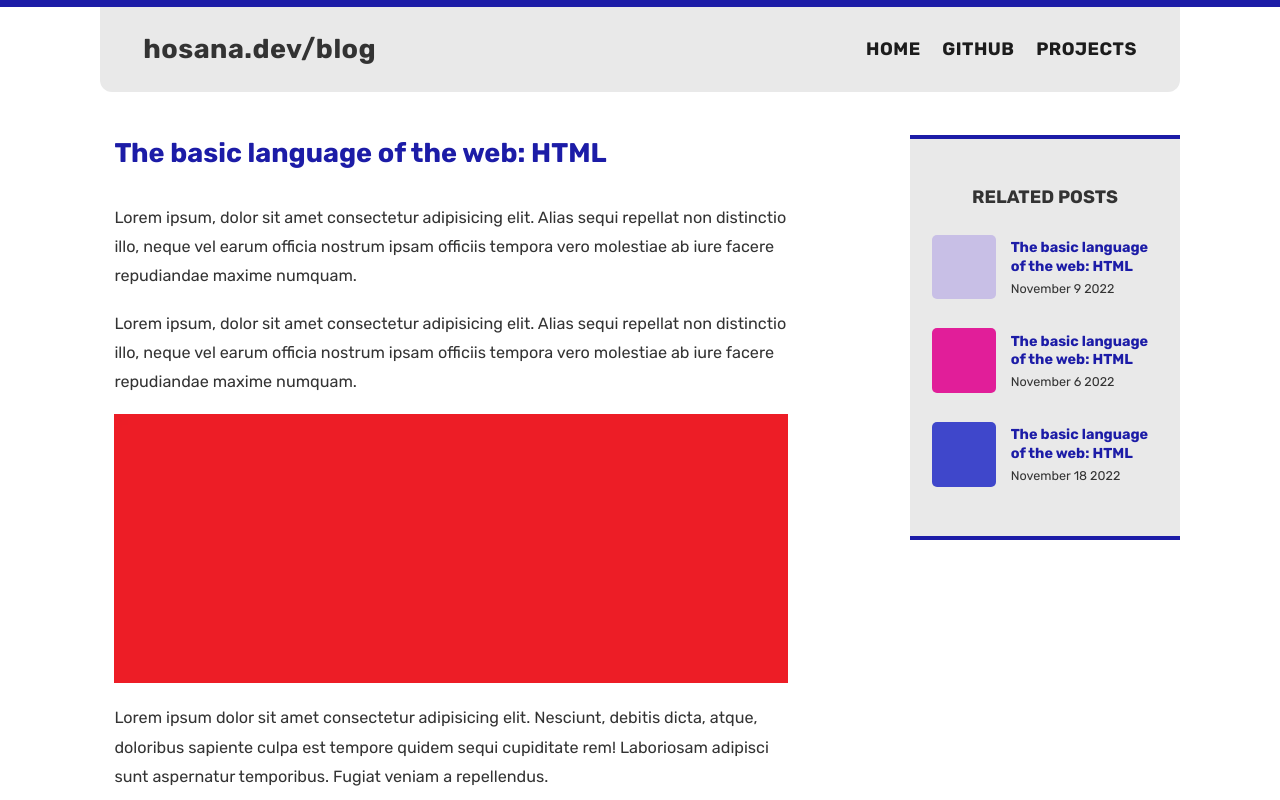
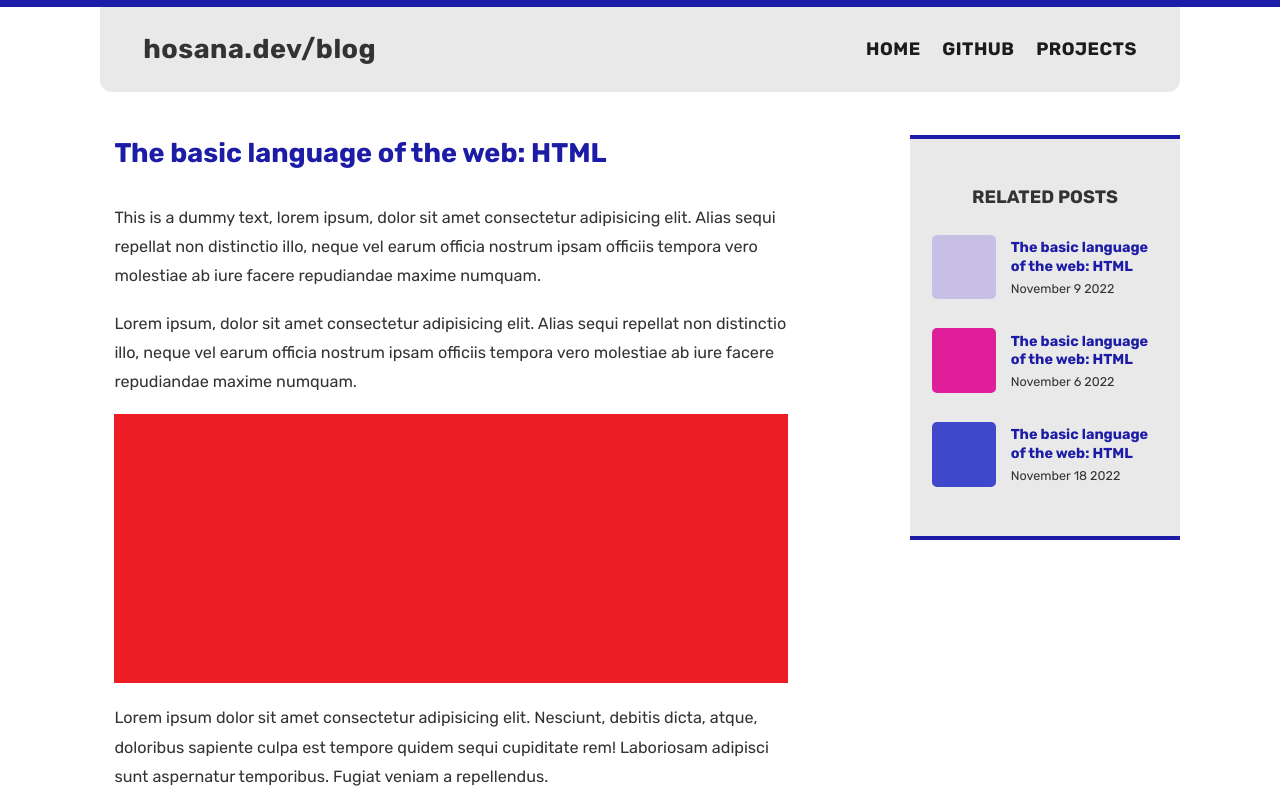
Before and after one commit to devhosana/hosana.dev-blog, a React (Vite) app: page / in a window 1280 px wide. Shown: the top 800 px of the page. Built offline with nearby package versions, Linux system fonts and the light colour scheme.

Commit message:
Added debounding + smooth scrolling after interact with PostsPagination

```diff
--- a/src/components/MainComponent/MainComponent.jsx
+++ b/src/components/MainComponent/MainComponent.jsx
@@ -8,7 +8,6 @@ import BlogPost from "../BlogPost/BlogPost";
 import RelatedPost from '../RelatedPost/RelatedPost';
 import PostsPagination from "../PostsPagination/PostsPagination";
 import Footer from "../Footer/Footer";
-
 
 import { postsContent, randomRelatedPosts } from "../../postsContent.js";
 
--- a/src/components/NavBar/NavBar.jsx
+++ b/src/components/NavBar/NavBar.jsx
@@ -2,7 +2,7 @@ import styles from './NavBar.module.css';
 
 function NavBar() {
   return (
-    <header className={styles["header__container"]}>
+    <header className={styles["header__container"]} id="nav__bar">
       <h1 className={styles["nav__title"]}>hosana.dev/blog</h1>
 
       <nav className={styles.navbar}>
--- a/src/components/PostsPagination/PostsPagination.module.css
+++ b/src/components/PostsPagination/PostsPagination.module.css
@@ -7,6 +7,8 @@
 }
 
 .arrowContainer {
+  border: none;
+  background-color: transparent;
   display: flex;
   flex-direction: column;
   align-items: center;
--- a/src/postsContent.js
+++ b/src/postsContent.js
@@ -50,7 +50,7 @@ export const postsContent = [
     {
       title: "The basic language of the web: HTML",
       paragraphs: [
-        "Lorem ipsum, dolor sit amet consectetur adipisicing elit. Alias sequi repellat non distinctio illo, neque vel earum officia nostrum ipsam officiis tempora vero molestiae ab iure facere repudiandae maxime numquam.",
+        "This is a dummy text, lorem ipsum, dolor sit amet consectetur adipisicing elit. Alias sequi repellat non distinctio illo, neque vel earum officia nostrum ipsam officiis tempora vero molestiae ab iure facere repudiandae maxime numquam.",
 
         "Lorem ipsum, dolor sit amet consectetur adipisicing elit. Alias sequi repellat non distinctio illo, neque vel earum officia nostrum ipsam officiis tempora vero molestiae ab iure facere repudiandae maxime numquam.",
 
@@ -67,7 +67,7 @@ export const postsContent = [
     {
       title: "The basic language of the web: HTML",
       paragraphs: [
-        "Lorem ipsum, dolor sit amet consectetur adipisicing elit. Alias sequi repellat non distinctio illo, neque vel earum officia nostrum ipsam officiis tempora vero molestiae ab iure facere repudiandae maxime numquam.",
+        "This is a dummy text, lorem ipsum, dolor sit amet consectetur adipisicing elit. Alias sequi repellat non distinctio illo, neque vel earum officia nostrum ipsam officiis tempora vero molestiae ab iure facere repudiandae maxime numquam.",
 
         "Lorem ipsum, dolor sit amet consectetur adipisicing elit. Alias sequi repellat non distinctio illo, neque vel earum officia nostrum ipsam officiis tempora vero molestiae ab iure facere repudiandae maxime numquam.",
 
@@ -84,7 +84,7 @@ export const postsContent = [
     {
       title: "The basic language of the web: HTML",
       paragraphs: [
-        "Lorem ipsum, dolor sit amet consectetur adipisicing elit. Alias sequi repellat non distinctio illo, neque vel earum officia nostrum ipsam officiis tempora vero molestiae ab iure facere repudiandae maxime numquam.",
+        "This is a dummy text, lorem ipsum, dolor sit amet consectetur adipisicing elit. Alias sequi repellat non distinctio illo, neque vel earum officia nostrum ipsam officiis tempora vero molestiae ab iure facere repudiandae maxime numquam.",
 
         "Lorem ipsum, dolor sit amet consectetur adipisicing elit. Alias sequi repellat non distinctio illo, neque vel earum officia nostrum ipsam officiis tempora vero molestiae ab iure facere repudiandae maxime numquam.",
 
@@ -103,7 +103,7 @@ export const postsContent = [
     {
       title: "The basic language of the web: HTML",
       paragraphs: [
-        "Lorem ipsum, dolor sit amet consectetur adipisicing elit. Alias sequi repellat non distinctio illo, neque vel earum officia nostrum ipsam officiis tempora vero molestiae ab iure facere repudiandae maxime numquam.",
+        "This is a dummy text, lorem ipsum, dolor sit amet consectetur adipisicing elit. Alias sequi repellat non distinctio illo, neque vel earum officia nostrum ipsam officiis tempora vero molestiae ab iure facere repudiandae maxime numquam.",
 
         "Lorem ipsum, dolor sit amet consectetur adipisicing elit. Alias sequi repellat non distinctio illo, neque vel earum officia nostrum ipsam officiis tempora vero molestiae ab iure facere repudiandae maxime numquam.",
 
@@ -120,7 +120,7 @@ export const postsContent = [
     {
       title: "The basic language of the web: HTML",
       paragraphs: [
-        "Lorem ipsum, dolor sit amet consectetur adipisicing elit. Alias sequi repellat non distinctio illo, neque vel earum officia nostrum ipsam officiis tempora vero molestiae ab iure facere repudiandae maxime numquam.",
+        "This is a dummy text, lorem ipsum, dolor sit amet consectetur adipisicing elit. Alias sequi repellat non distinctio illo, neque vel earum officia nostrum ipsam officiis tempora vero molestiae ab iure facere repudiandae maxime numquam.",
 
         "Lorem ipsum, dolor sit amet consectetur adipisicing elit. Alias sequi repellat non distinctio illo, neque vel earum officia nostrum ipsam officiis tempora vero molestiae ab iure facere repudiandae maxime numquam.",
 
@@ -137,7 +137,7 @@ export const postsContent = [
     {
       title: "The basic language of the web: HTML",
       paragraphs: [
-        "Lorem ipsum, dolor sit amet consectetur adipisicing elit. Alias sequi repellat non distinctio illo, neque vel earum officia nostrum ipsam officiis tempora vero molestiae ab iure facere repudiandae maxime numquam.",
+        "This is a dummy text, lorem ipsum, dolor sit amet consectetur adipisicing elit. Alias sequi repellat non distinctio illo, neque vel earum officia nostrum ipsam officiis tempora vero molestiae ab iure facere repudiandae maxime numquam.",
 
         "Lorem ipsum, dolor sit amet consectetur adipisicing elit. Alias sequi repellat non distinctio illo, neque vel earum officia nostrum ipsam officiis tempora vero molestiae ab iure facere repudiandae maxime numquam.",
 
@@ -156,7 +156,7 @@ export const postsContent = [
     {
       title: "The basic language of the web: HTML",
       paragraphs: [
-        "Lorem ipsum, dolor sit amet consectetur adipisicing elit. Alias sequi repellat non distinctio illo, neque vel earum officia nostrum ipsam officiis tempora vero molestiae ab iure facere repudiandae maxime numquam.",
+        "This is a dummy text, lorem ipsum, dolor sit amet consectetur adipisicing elit. Alias sequi repellat non distinctio illo, neque vel earum officia nostrum ipsam officiis tempora vero molestiae ab iure facere repudiandae maxime numquam.",
 
         "Lorem ipsum, dolor sit amet consectetur adipisicing elit. Alias sequi repellat non distinctio illo, neque vel earum officia nostrum ipsam officiis tempora vero molestiae ab iure facere repudiandae maxime numquam.",
 
@@ -173,7 +173,7 @@ export const postsContent = [
     {
       title: "The basic language of the web: HTML",
       paragraphs: [
-        "Lorem ipsum, dolor sit amet consectetur adipisicing elit. Alias sequi repellat non distinctio illo, neque vel earum officia nostrum ipsam officiis tempora vero molestiae ab iure facere repudiandae maxime numquam.",
+        "This is a dummy text, lorem ipsum, dolor sit amet consectetur adipisicing elit. Alias sequi repellat non distinctio illo, neque vel earum officia nostrum ipsam officiis tempora vero molestiae ab iure facere repudiandae maxime numquam.",
 
         "Lorem ipsum, dolor sit amet consectetur adipisicing elit. Alias sequi repellat non distinctio illo, neque vel earum officia nostrum ipsam officiis tempora vero molestiae ab iure facere repudiandae maxime numquam.",
 
@@ -190,7 +190,7 @@ export const postsContent = [
     {
       title: "The basic language of the web: HTML",
       paragraphs: [
-        "Lorem ipsum, dolor sit amet consectetur adipisicing elit. Alias sequi repellat non distinctio illo, neque vel earum officia nostrum ipsam officiis tempora vero molestiae ab iure facere repudiandae maxime numquam.",
+        "This is a dummy text, lorem ipsum, dolor sit amet consectetur adipisicing elit. Alias sequi repellat non distinctio illo, neque vel earum officia nostrum ipsam officiis tempora vero molestiae ab iure facere repudiandae maxime numquam.",
 
         "Lorem ipsum, dolor sit amet consectetur adipisicing elit. Alias sequi repellat non distinctio illo, neque vel earum officia nostrum ipsam officiis tempora vero molestiae ab iure facere repudiandae maxime numquam.",
 
@@ -209,7 +209,7 @@ export const postsContent = [
     {
       title: "The basic language of the web: HTML",
       paragraphs: [
-        "Lorem ipsum, dolor sit amet consectetur adipisicing elit. Alias sequi repellat non distinctio illo, neque vel earum officia nostrum ipsam officiis tempora vero molestiae ab iure facere repudiandae maxime numquam.",
+        "This is a dummy text, lorem ipsum, dolor sit amet consectetur adipisicing elit. Alias sequi repellat non distinctio illo, neque vel earum officia nostrum ipsam officiis tempora vero molestiae ab iure facere repudiandae maxime numquam.",
 
         "Lorem ipsum, dolor sit amet consectetur adipisicing elit. Alias sequi repellat non distinctio illo, neque vel earum officia nostrum ipsam officiis tempora vero molestiae ab iure facere repudiandae maxime numquam.",
 
@@ -226,7 +226,7 @@ export const postsContent = [
     {
       title: "The basic language of the web: HTML",
       paragraphs: [
-        "Lorem ipsum, dolor sit amet consectetur adipisicing elit. Alias sequi repellat non distinctio illo, neque vel earum officia nostrum ipsam officiis tempora vero molestiae ab iure facere repudiandae maxime numquam.",
+        "This is a dummy text, lorem ipsum, dolor sit amet consectetur adipisicing elit. Alias sequi repellat non distinctio illo, neque vel earum officia nostrum ipsam officiis tempora vero molestiae ab iure facere repudiandae maxime numquam.",
 
         "Lorem ipsum, dolor sit amet consectetur adipisicing elit. Alias sequi repellat non distinctio illo, neque vel earum officia nostrum ipsam officiis tempora vero molestiae ab iure facere repudiandae maxime numquam.",
 
@@ -243,7 +243,7 @@ export const postsContent = [
     {
       title: "The basic language of the web: HTML",
       paragraphs: [
-        "Lorem ipsum, dolor sit amet consectetur adipisicing elit. Alias sequi repellat non distinctio illo, neque vel earum officia nostrum ipsam officiis tempora vero molestiae ab iure facere repudiandae maxime numquam.",
+        "This is a dummy text, lorem ipsum, dolor sit amet consectetur adipisicing elit. Alias sequi repellat non distinctio illo, neque vel earum officia nostrum ipsam officiis tempora vero molestiae ab iure facere repudiandae maxime numquam.",
 
         "Lorem ipsum, dolor sit amet consectetur adipisicing elit. Alias sequi repellat non distinctio illo, neque vel earum officia nostrum ipsam officiis tempora vero molestiae ab iure facere repudiandae maxime numquam.",
 
@@ -262,7 +262,7 @@ export const postsContent = [
     {
       title: "The basic language of the web: HTML",
       paragraphs: [
-        "Lorem ipsum, dolor sit amet consectetur adipisicing elit. Alias sequi repellat non distinctio illo, neque vel earum officia nostrum ipsam officiis tempora vero molestiae ab iure facere repudiandae maxime numquam.",
+        "This is a dummy text, lorem ipsum, dolor sit amet consectetur adipisicing elit. Alias sequi repellat non distinctio illo, neque vel earum officia nostrum ipsam officiis tempora vero molestiae ab iure facere repudiandae maxime numquam.",
 
         "Lorem ipsum, dolor sit amet consectetur adipisicing elit. Alias sequi repellat non distinctio illo, neque vel earum officia nostrum ipsam officiis tempora vero molestiae ab iure facere repudiandae maxime numquam.",
 
@@ -279,7 +279,7 @@ export const postsContent = [
     {
       title: "The basic language of the web: HTML",
       paragraphs: [
-        "Lorem ipsum, dolor sit amet consectetur adipisicing elit. Alias sequi repellat non distinctio illo, neque vel earum officia nostrum ipsam officiis tempora vero molestiae ab iure facere repudiandae maxime numquam.",
+        "This is a dummy text, lorem ipsum, dolor sit amet consectetur adipisicing elit. Alias sequi repellat non distinctio illo, neque vel earum officia nostrum ipsam officiis tempora vero molestiae ab iure facere repudiandae maxime numquam.",
 
         "Lorem ipsum, dolor sit amet consectetur adipisicing elit. Alias sequi repellat non distinctio illo, neque vel earum officia nostrum ipsam officiis tempora vero molestiae ab iure facere repudiandae maxime numquam.",
 
@@ -296,7 +296,7 @@ export const postsContent = [
     {
       title: "The basic language of the web: HTML",
       paragraphs: [
-        "Lorem ipsum, dolor sit amet consectetur adipisicing elit. Alias sequi repellat non distinctio illo, neque vel earum officia nostrum ipsam officiis tempora vero molestiae ab iure facere repudiandae maxime numquam.",
+        "This is a dummy text, lorem ipsum, dolor sit amet consectetur adipisicing elit. Alias sequi repellat non distinctio illo, neque vel earum officia nostrum ipsam officiis tempora vero molestiae ab iure facere repudiandae maxime numquam.",
 
         "Lorem ipsum, dolor sit amet consectetur adipisicing elit. Alias sequi repellat non distinctio illo, neque vel earum officia nostrum ipsam officiis tempora vero molestiae ab iure facere repudiandae maxime numquam.",
 
@@ -315,7 +315,7 @@ export const postsContent = [
     {
       title: "The basic language of the web: HTML",
       paragraphs: [
-        "Lorem ipsum, dolor sit amet consectetur adipisicing elit. Alias sequi repellat non distinctio illo, neque vel earum officia nostrum ipsam officiis tempora vero molestiae ab iure facere repudiandae maxime numquam.",
+        "This is a dummy text, lorem ipsum, dolor sit amet consectetur adipisicing elit. Alias sequi repellat non distinctio illo, neque vel earum officia nostrum ipsam officiis tempora vero molestiae ab iure facere repudiandae maxime numquam.",
 
         "Lorem ipsum, dolor sit amet consectetur adipisicing elit. Alias sequi repellat non distinctio illo, neque vel earum officia nostrum ipsam officiis tempora vero molestiae ab iure facere repudiandae maxime numquam.",
 
@@ -332,7 +332,7 @@ export const postsContent = [
     {
       title: "The basic language of the web: HTML",
       paragraphs: [
-        "Lorem ipsum, dolor sit amet consectetur adipisicing elit. Alias sequi repellat non distinctio illo, neque vel earum officia nostrum ipsam officiis tempora vero molestiae ab iure facere repudiandae maxime numquam.",
+        "This is a dummy text, lorem ipsum, dolor sit amet consectetur adipisicing elit. Alias sequi repellat non distinctio illo, neque vel earum officia nostrum ipsam officiis tempora vero molestiae ab iure facere repudiandae maxime numquam.",
 
         "Lorem ipsum, dolor sit amet consectetur adipisicing elit. Alias sequi repellat non distinctio illo, neque vel earum officia nostrum ipsam officiis tempora vero molestiae ab iure facere repudiandae maxime numquam.",
 
@@ -349,7 +349,7 @@ export const postsContent = [
     {
       title: "The basic language of the web: HTML",
       paragraphs: [
-        "Lorem ipsum, dolor sit amet consectetur adipisicing elit. Alias sequi repellat non distinctio illo, neque vel earum officia nostrum ipsam officiis tempora vero molestiae ab iure facere repudiandae maxime numquam.",
+        "This is a dummy text, lorem ipsum, dolor sit amet consectetur adipisicing elit. Alias sequi repellat non distinctio illo, neque vel earum officia nostrum ipsam officiis tempora vero molestiae ab iure facere repudiandae maxime numquam.",
 
         "Lorem ipsum, dolor sit amet consectetur adipisicing elit. Alias sequi repellat non distinctio illo, neque vel earum officia nostrum ipsam officiis tempora vero molestiae ab iure facere repudiandae maxime numquam.",
 
@@ -368,7 +368,7 @@ export const postsContent = [
     {
       title: "The basic language of the web: HTML",
       paragraphs: [
-        "Lorem ipsum, dolor sit amet consectetur adipisicing elit. Alias sequi repellat non distinctio illo, neque vel earum officia nostrum ipsam officiis tempora vero molestiae ab iure facere repudiandae maxime numquam.",
+        "This is a dummy text, lorem ipsum, dolor sit amet consectetur adipisicing elit. Alias sequi repellat non distinctio illo, neque vel earum officia nostrum ipsam officiis tempora vero molestiae ab iure facere repudiandae maxime numquam.",
 
         "Lorem ipsum, dolor sit amet consectetur adipisicing elit. Alias sequi repellat non distinctio illo, neque vel earum officia nostrum ipsam officiis tempora vero molestiae ab iure facere repudiandae maxime numquam.",
 
@@ -385,7 +385,7 @@ export const postsContent = [
     {
       title: "The basic language of the web: HTML",
       paragraphs: [
-        "Lorem ipsum, dolor sit amet consectetur adipisicing elit. Alias sequi repellat non distinctio illo, neque vel earum officia nostrum ipsam officiis tempora vero molestiae ab iure facere repudiandae maxime numquam.",
+        "This is a dummy text, lorem ipsum, dolor sit amet consectetur adipisicing elit. Alias sequi repellat non distinctio illo, neque vel earum officia nostrum ipsam officiis tempora vero molestiae ab iure facere repudiandae maxime numquam.",
 
         "Lorem ipsum, dolor sit amet consectetur adipisicing elit. Alias sequi repellat non distinctio illo, neque vel earum officia nostrum ipsam officiis tempora vero molestiae ab iure facere repudiandae maxime numquam.",
 
@@ -402,7 +402,7 @@ export const postsContent = [
     {
       title: "The basic language of the web: HTML",
       paragraphs: [
-        "Lorem ipsum, dolor sit amet consectetur adipisicing elit. Alias sequi repellat non distinctio illo, neque vel earum officia nostrum ipsam officiis tempora vero molestiae ab iure facere repudiandae maxime numquam.",
+        "This is a dummy text, lorem ipsum, dolor sit amet consectetur adipisicing elit. Alias sequi repellat non distinctio illo, neque vel earum officia nostrum ipsam officiis tempora vero molestiae ab iure facere repudiandae maxime numquam.",
 
         "Lorem ipsum, dolor sit amet consectetur adipisicing elit. Alias sequi repellat non distinctio illo, neque vel earum officia nostrum ipsam officiis tempora vero molestiae ab iure facere repudiandae maxime numquam.",
 
@@ -421,7 +421,7 @@ export const postsContent = [
     {
       title: "The basic language of the web: HTML",
       paragraphs: [
-        "Lorem ipsum, dolor sit amet consectetur adipisicing elit. Alias sequi repellat non distinctio illo, neque vel earum officia nostrum ipsam officiis tempora vero molestiae ab iure facere repudiandae maxime numquam.",
+        "This is a dummy text, lorem ipsum, dolor sit amet consectetur adipisicing elit. Alias sequi repellat non distinctio illo, neque vel earum officia nostrum ipsam officiis tempora vero molestiae ab iure facere repudiandae maxime numquam.",
 
         "Lorem ipsum, dolor sit amet consectetur adipisicing elit. Alias sequi repellat non distinctio illo, neque vel earum officia nostrum ipsam officiis tempora vero molestiae ab iure facere repudiandae maxime numquam.",
 
@@ -438,7 +438,7 @@ export const postsContent = [
     {
       title: "The basic language of the web: HTML",
       paragraphs: [
-        "Lorem ipsum, dolor sit amet consectetur adipisicing elit. Alias sequi repellat non distinctio illo, neque vel earum officia nostrum ipsam officiis tempora vero molestiae ab iure facere repudiandae maxime numquam.",
+        "This is a dummy text, lorem ipsum, dolor sit amet consectetur adipisicing elit. Alias sequi repellat non distinctio illo, neque vel earum officia nostrum ipsam officiis tempora vero molestiae ab iure facere repudiandae maxime numquam.",
 
         "Lorem ipsum, dolor sit amet consectetur adipisicing elit. Alias sequi repellat non distinctio illo, neque vel earum officia nostrum ipsam officiis tempora vero molestiae ab iure facere repudiandae maxime numquam.",
 
@@ -455,7 +455,7 @@ export const postsContent = [
     {
       title: "The basic language of the web: HTML",
       paragraphs: [
-        "Lorem ipsum, dolor sit amet consectetur adipisicing elit. Alias sequi repellat non distinctio illo, neque vel earum officia nostrum ipsam officiis tempora vero molestiae ab iure facere repudiandae maxime numquam.",
+        "This is a dummy text, lorem ipsum, dolor sit amet consectetur adipisicing elit. Alias sequi repellat non distinctio illo, neque vel earum officia nostrum ipsam officiis tempora vero molestiae ab iure facere repudiandae maxime numquam.",
 
         "Lorem ipsum, dolor sit amet consectetur adipisicing elit. Alias sequi repellat non distinctio illo, neque vel earum officia nostrum ipsam officiis tempora vero molestiae ab iure facere repudiandae maxime numquam.",
 
```
Also changed, not shown: src/components/PostsPagination/PostsPagination.jsx (+15 -7 lines).
